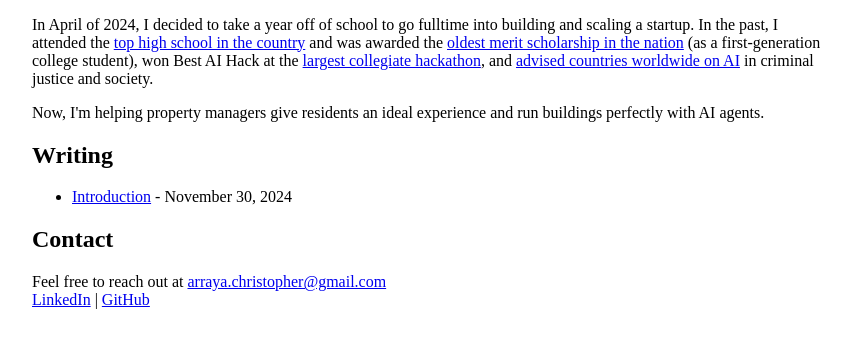
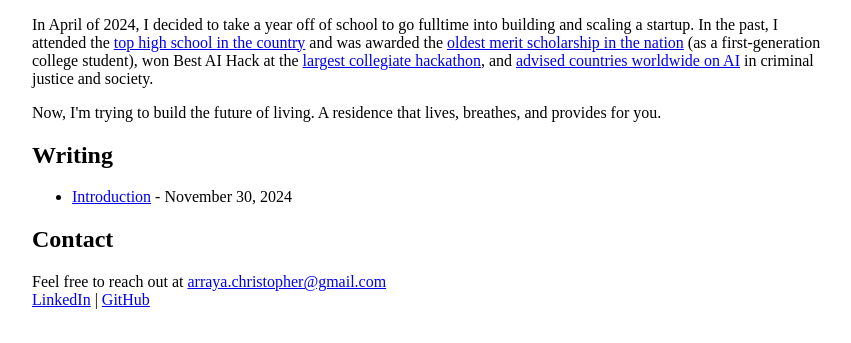
Before and after one commit to carraya/me, a plain HTML site: page index.html in a window 1280 px wide. Shown: the part 125-468 px from the top of the page, without its empty margins (208-1059 px from the left). Drawn offline with Linux system fonts and the light colour scheme.

Commit message:
Update index.html

```diff
--- a/index.html
+++ b/index.html
@@ -48,8 +48,7 @@
     </p>
 
     <p>
-      Now, I'm helping property managers give residents an ideal experience and
-      run buildings perfectly with AI agents.
+      Now, I'm trying to build the future of living. A residence that lives, breathes, and provides for you.
     </p>
 
     <h2>Writing</h2>
```
